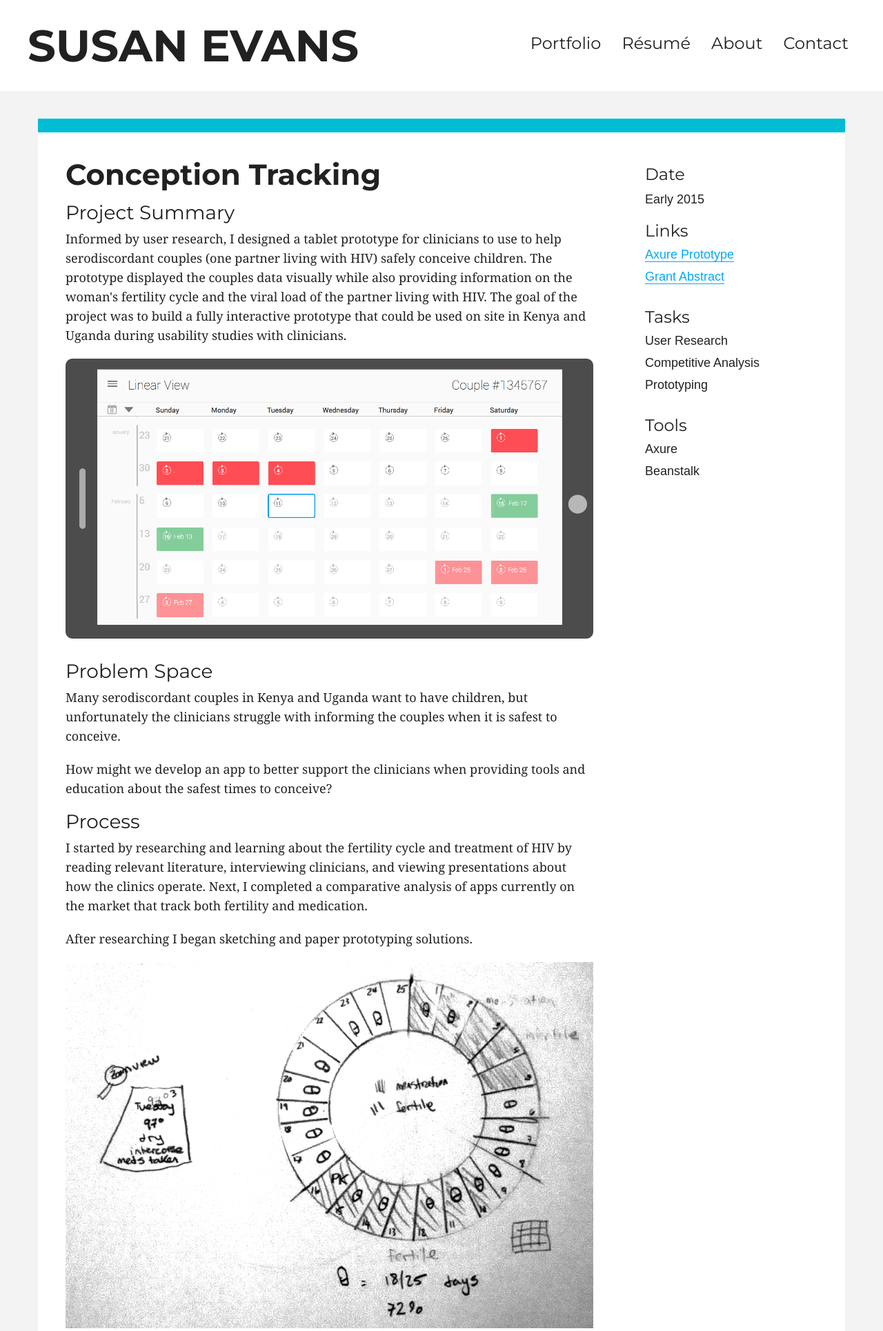
After one commit to susanev/susanev.github.io, a PHP site: page /projects/conception-tracking.html in a window 1280 px wide. The commit adds this page. Shown: the top 1930 px of the page at 69% size. Run offline with PHP 8.4, Linux system fonts and the light colour scheme; some libraries are stand-ins or nearby versions.

Commit message:
updated safer-conception text and imgs; added more projects section

```diff
--- a/css/styles.css
+++ b/css/styles.css
@@ -60,25 +50,6 @@ input, p, a, li {
     font-family: "Crimson+Text", Arial, sans-serif;
 }
 
-.col-xs-1, .col-sm-1, .col-md-1,
-.col-lg-1, .col-xs-2, .col-sm-2,
-.col-md-2, .col-lg-2, .col-xs-3,
-.col-sm-3, .col-md-3, .col-lg-3,
-.col-xs-4, .col-sm-4, .col-md-4,
-.col-lg-4, .col-xs-5, .col-sm-5,
-.col-md-5, .col-lg-5, .col-xs-6,
-.col-sm-6, .col-md-6, .col-lg-6,
-.col-xs-7, .col-sm-7, .col-md-7,
-.col-lg-7, .col-xs-8, .col-sm-8,
-.col-md-8, .col-lg-8, .col-xs-9,
-.col-sm-9, .col-md-9, .col-lg-9,
-.col-xs-10, .col-sm-10, .col-md-10,
-.col-lg-10, .col-xs-11, .col-sm-11,
-.col-md-11, .col-lg-11, .col-xs-12,
-.col-sm-12, .col-md-12, .col-lg-12 {
-    /*padding: 0;*/
-}
-
 .row {
 	margin: 0 10px;
 }
@@ -101,11 +72,13 @@ input, p, a, li {
 
 /* headings */
 h1 {
-    font-size: 48px;
+    font-size: 42px;
+    font-weight: 600;
+    margin-bottom: 20px;
 }
 
 h2 {
-    font-size: 36px;
+    font-size: 28px;
     margin: 20px 0 5px 0;
 }
 
@@ -563,6 +492,7 @@ label, #user-msg {
     text-transform: uppercase;
     color: #212121;
     font-size: 64px;
+    font-weight: 600;
 }
 
 .tres-last {
@@ -724,48 +654,12 @@ footer {
     width: 100%;
 }
 
+.project-details {
+    padding-right: 60px;
+}
+
 /* media queries */
 @media screen and (max-width: 1209px) {
-/*    article {
-        margin: 7%;
-        width: 85%;
-    }
-
-    .project {
-        width: 48%;
-    }*/
-
-    .projects a:nth-of-type(3n - 2) .project-img {
-        background-color: #03A9F4;
-    }
-
-    .projects a:nth-of-type(3n - 2) .project-info {
-        background-color: #008394;
-    }
-
-    .projects a:nth-of-type(3n - 1) .project-img {
-        background-color: #46B3A8;
-    }
-
-    .projects a:nth-of-type(3n - 1) .project-info {
-        background-color: #00796B;
-    }
-
-    .projects a:nth-of-type(3n) .project-img {
-        background-color: #616161;
-    }
-
-    .projects a:nth-of-type(3n) .project-info {
-        background-color: #8F9A27;
-    }
-
-    .tres-last {
-        margin-right: 30px;
-    }
-    .duo-last {
-        margin-right: 0;
-    }
-
     #mainNav {
         display: block;
     }
--- a/index.html
+++ b/index.html
@@ -4,8 +4,8 @@
         <meta charset="utf-8">
         <meta name="viewport" content="width=device-width, initial-scale=1.0">
         <title>susan evans.</title>
-        <link rel="shortcut icon" href="/favicon.ico" type="image/x-icon">
-        <link rel="icon" href="/favicon.ico" type="image/x-icon">
+        <link rel="shortcut icon" href="./imgs/favicon.ico" type="image/x-icon">
+        <link rel="icon" href="./imgs/favicon.ico" type="image/x-icon">
         <script src="https://code.jquery.com/jquery-3.2.1.min.js"
         integrity="sha256-hwg4gsxgFZhOsEEamdOYGBf13FyQuiTwlAQgxVSNgt4="
         crossorigin="anonymous"></script>
--- a/js/basic.js
+++ b/js/basic.js
@@ -1,10 +1,10 @@
 $(document).ready(function() {
 	$('#ride').click(function() {
-		window.location.href= './projects/project-ride.html';
+		window.location.href= './projects/ride.html';
 	});
 
 	$('#safer-conception').click(function() {
-		window.location.href= './projects/project-safer-conception.html';
+		window.location.href= './projects/conception-tracking.html';
 	});
 });
 
--- /dev/null
+++ b/projects/conception-tracking.html
@@ -0,0 +1,166 @@
+<!doctype html>
+<html>
+    <head>
+        <meta charset="utf-8">
+        <meta name="viewport" content="width=device-width, initial-scale=1.0">
+        <title>Project: Conception Tracking</title>
+        <link rel="shortcut icon" href="./imgs/favicon.ico" type="image/x-icon">
+        <link rel="icon" href="./imgs/favicon.ico" type="image/x-icon">
+        <script src="https://code.jquery.com/jquery-3.2.1.min.js"
+        integrity="sha256-hwg4gsxgFZhOsEEamdOYGBf13FyQuiTwlAQgxVSNgt4="
+        crossorigin="anonymous"></script>
+        <link rel="stylesheet" href="https://maxcdn.bootstrapcdn.com/bootstrap/3.3.7/css/bootstrap.min.css" integrity="sha384-BVYiiSIFeK1dGmJRAkycuHAHRg32OmUcww7on3RYdg4Va+PmSTsz/K68vbdEjh4u" crossorigin="anonymous">
+        <script src="https://maxcdn.bootstrapcdn.com/bootstrap/3.3.7/js/bootstrap.min.js" integrity="sha384-Tc5IQib027qvyjSMfHjOMaLkfuWVxZxUPnCJA7l2mCWNIpG9mGCD8wGNIcPD7Txa" crossorigin="anonymous"></script>
+        <link href="https://fonts.googleapis.com/css?family=Montserrat:400,700" rel="stylesheet">
+        <link href='https://fonts.googleapis.com/css?family=Crimson+Text:400,600,700,400italic' rel='stylesheet' type='text/css'>
+        <link type='text/css' rel='stylesheet' href="./../css/reset.css" />
+        <link type='text/css' rel='stylesheet' href="./../css/styles.css" />
+        <script src="https://ajax.googleapis.com/ajax/libs/jquery/3.1.1/jquery.min.js"></script>
+        <script type="text/javascript" src="./../js/basic.js"></script>
+    </head>
+    </head>
+    <body>
+        <header class="clearfix">
+            <a href="./../index.html"><div class="name">
+                <p>Susan Evans</p>
+            </div></a>
+            <div class="hamburger" onclick="toggleNav()">
+                <div id="line1" class="no-rotate"></div>
+                <div id="line2" class="no-rotate"></div>
+                <div id="line3" class="no-rotate"></div>
+                <div><p id="menuText">Menu</p></div>
+            </div>
+            <nav id="mainNav">
+                <ul>
+                    <li><a href="../index.html">Portfolio</a></li>
+                    <li><a href="../resume.html">R&eacute;sum&eacute;</a></li>
+                    <li><a href="../about.html">About</a></li>
+                    <li class="last"><a href="../contact.html">Contact</a></li>
+                </ul>
+            </nav>
+        </header>
+
+        <article class="container clearfix project-page">
+            <div class="row">
+                <div class="col-sm-9 col-xs-12 project-details">
+                    <h1>Conception Tracking</h1>
+                    <h2>Project Summary</h2>
+                    <p>Informed by user research, I designed a tablet prototype for clinicians to use to help serodiscordant couples (one partner living with HIV) safely conceive children. The prototype displayed the couples data visually while also providing information on the woman's fertility cycle and the viral load of the partner living with HIV. The goal of the project was to build a fully interactive prototype that could be used on site in Kenya and Uganda during usability studies with clinicians.</p>
+
+                    <img src="./../imgs/project-imgs/safer-conception/safer-conception-linear-view.png" />
+
+                    <div>
+                        <h2>Problem Space</h2>
+                        <p>Many serodiscordant couples in Kenya and Uganda want to have children, but unfortunately the clinicians struggle with informing the couples  when it is safest to conceive.</p>
+
+                        <p>How might we develop an app to better support the clinicians when  providing tools and education about the safest times to conceive?</p>
+
+                        <h2>Process</h2>
+                        <p>I started by researching and learning about the fertility cycle and treatment of HIV by reading relevant literature, interviewing clinicians, and viewing presentations about how the clinics operate. Next, I completed a comparative analysis of apps currently on the market that track both fertility and medication.</p>
+
+                        <p>After researching I began sketching and paper prototyping solutions.</p>
+
+                        <img src="./../imgs/project-imgs/safer-conception/safer-conception-sketch2.png" />
+
+                        <p>Exploring options with a circular fertility chart, which is something adopted by many competititos. A pill icon notes if the HIV medication (<a target="_blank" href="https://en.wikipedia.org/wiki/Pre-exposure_prophylaxis">PrEP</a>, and <a target="_blank" href="https://en.wikipedia.org/wiki/Management_of_HIV/AIDS">ART</a>) was taken, and different patterns indicate the woman's mentstral cycle, and the best days to conceive. Tapping on a section would display a detailed view of that particular day.</p>
+
+                        <p>I also explored a linear view with a snapshot of the most important information related to the HIV medication. Summarizing the amount of pills taken across a variety of time spans and visuallu representing any missed days. </p>
+
+                        <p>After many paper-prototype iterations I built and iterated on an <a href="http://b0tbhf.axshare.com/#p=login">Axure prototype</a> that included both linear and circular views.</p>
+                        <img src="./../imgs/project-imgs/safer-conception/safer-conception.png" />
+
+                        <img src="./../imgs/project-imgs/safer-conception/safer-conception-linear-view.png" />
+
+                        <img src="./../imgs/project-imgs/safer-conception/safer-conception-cycle-view.png" />
+
+                        <img src="./../imgs/project-imgs/safer-conception/safer-conception-PREP.png" />
+                        <p>Throughout the prototyping process we ran small feedback sessions and usability students to ensure it was ready for use in the usability studies in Africa. For example, I learned that the clinicians tracked the couple as a unit and not individuals, so I built each page to represent a snapshot of the couple's information.</p>
+
+                        <h2>Results</h2>
+                        <p>The app was successfully brought to Africa and resulted in valuable usability feedback, the app was then brought to development.</p>
+                        <p>I co-authored a peer-reviewed paper for the 2015 Wireless Health conference, titled "Prototype Development for a Clinic-Based Mobile Health Tablet Application for Kenyan HIV-1 Serodiscordant Couples Using Safer Conception Strategies".</p>
+                    </div>
+                </div>
+                <div class="col-sm-3 col-xs-12 project-facts">
+                    <h3>Date</h3>
+                    <p>Early 2015</p>
+
+                    <h3>Links</h3>
+                    <ul><li><a href="http://b0tbhf.axshare.com/#p=login">Axure Prototype</a></li><li><a href="http://grantome.com/grant/NIH/R21-TW009908-01">Grant Abstract</a></li></ul>
+
+                    <h3>Tasks</h3>
+                    <ul><li>User Research</li>
+                    <li>Competitive Analysis</li>
+                    <li>Prototyping</li></ul>
+
+                    <h3>Tools</h3>
+                    <ul><li>Axure</li>
+                    <li>Beanstalk</li></ul>
+                </div>
+            </div>
+        </article>
+
+        <article class="container">
+            <div class="row">
+                <h1>More Projects</h1>
+                <div class="col-sm-12 col-md-6 col-lg-4">
+                    <div class="project">
+                        <div class="project-img-cont">
+                            <div class="project-img png oop"></div>
+                        </div>
+                        <div class="project-info">
+                            <h3>Health Insurance Visualizations</h3>
+                            <p>User research, Interaction design, Development</p>
+                        </div>
+                    </div>
+                </div>
+                <div class="col-sm-12 col-md-6 col-lg-4">
+                    <div id="ride" class="project">
+                        <div class="project-img-cont">
+                            <div class="project-img ride-img"></div>
+                        </div>
+                        <div class="project-info">
+                            <h3>Autonomous Vehicle System</h3>
+                            <p>User research, Interaction Design, Prototyping</p>
+                        </div>
+                    </div>
+                </div>
+                <div class="col-sm-12 col-md-6 col-lg-4">
+                    <div id="art-guide" class="project">
+                        <div class="project-img-cont">
+                            <div class="project-img art-guide"></div>
+                        </div>
+                        <div class="project-info">
+                            <h3>Art Guide Redesign</h3>
+                            <p>User research, Prototyping, Development</p>
+                        </div>
+                    </div>
+                </div>
+            </div>
+        </article>
+
+        <footer class="clearfix">
+            <div class="half-last">
+                <ul class="footer-nav">
+                    <li><a href="../index.html">Portfolio</a></li>
+                    <li><a href="../resume.html">Resume</a></li>
+                    <li><a href="../about.html">About</a></li>
+                    <li><a href="../contact.html">Contact</a></li>
+                </ul>
+            </div>
+
+            <div class="half">
+                <p>This is the online portfolio of Susan Evans&mdash;a Full-stack Designer, and Computer Science educator.</p>
+                <a href="http://twitter.com/susanrevans"><img src="" /></a>
+                <p class="copyright">&copy; Copyright Susan Evans. All rights reserved.</p>
+
+                <div class="social-media">
+                    <a class="social-github" href="http://github.com/susanev"></a>
+                    <a class="social-linkedin" href="http://www.linkedin.com/in/susanev"></a>
+                    <a class="social-twitter" href="http://twitter.com/susanrevans"></a>
+                </div>
+            </div>
+        </footer>
+
+    </body>
+</html>
```
Also changed, not shown: other parts of css/styles.css (+11 -101 lines), imgs/favicon/palette.css (deleted, +0 -10 lines), projects/project-safer-conception.html (deleted, +0 -138 lines), imgs/favicon.ico (renamed from imgs/favicon/favicon.ico), imgs/project-imgs/safer-conception/safer-conception-PREP.png, imgs/project-imgs/safer-conception/safer-conception-cycle-view.png, imgs/project-imgs/safer-conception/safer-conception-linear-view.png, imgs/project-imgs/safer-conception/safer-conception-sketch1.png, imgs/project-imgs/safer-conception/safer-conception-sketch2.png, imgs/project-imgs/safer-conception/safer-conception.png, projects/art-guide.html (renamed from projects/project-art-guide.html), projects/health-insurance-visualizations.html (added), projects/ride.html (renamed from projects/project-ride.html), 1 other file.
